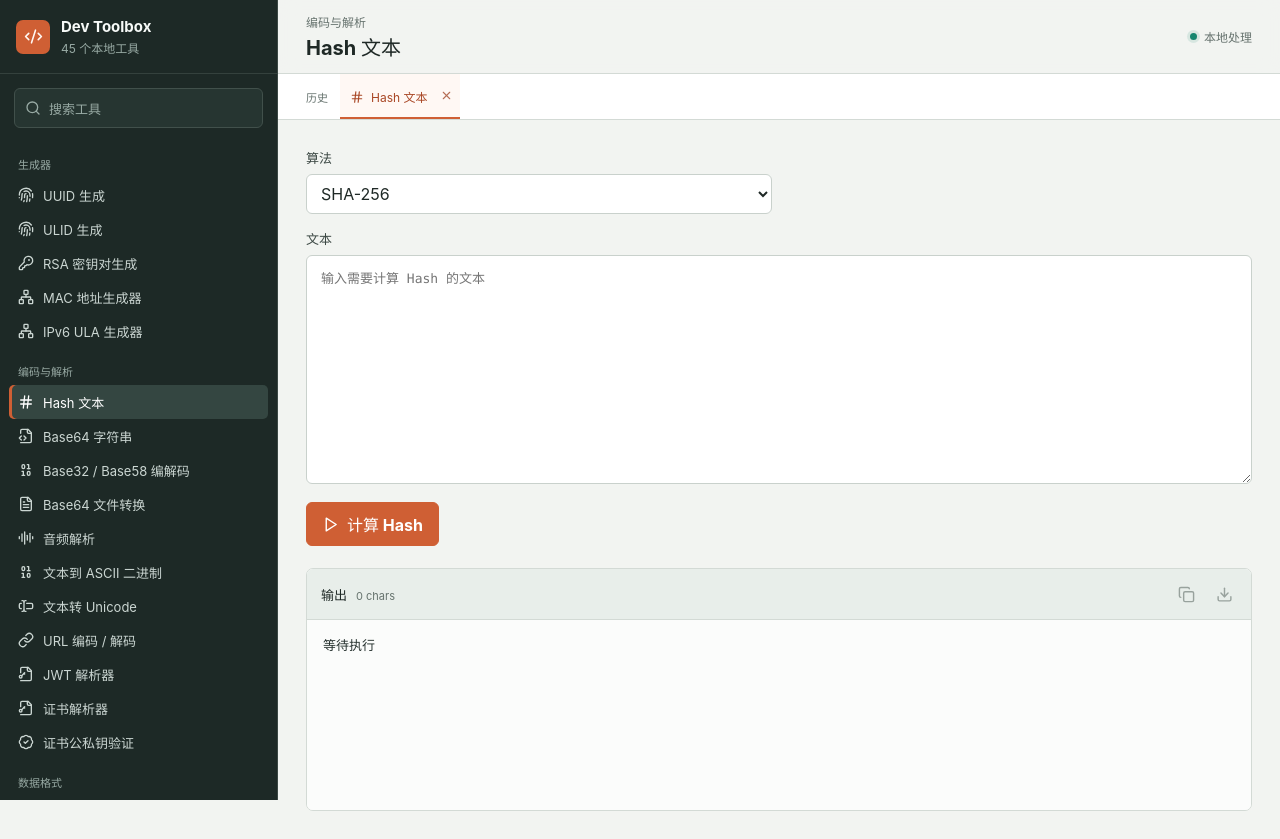
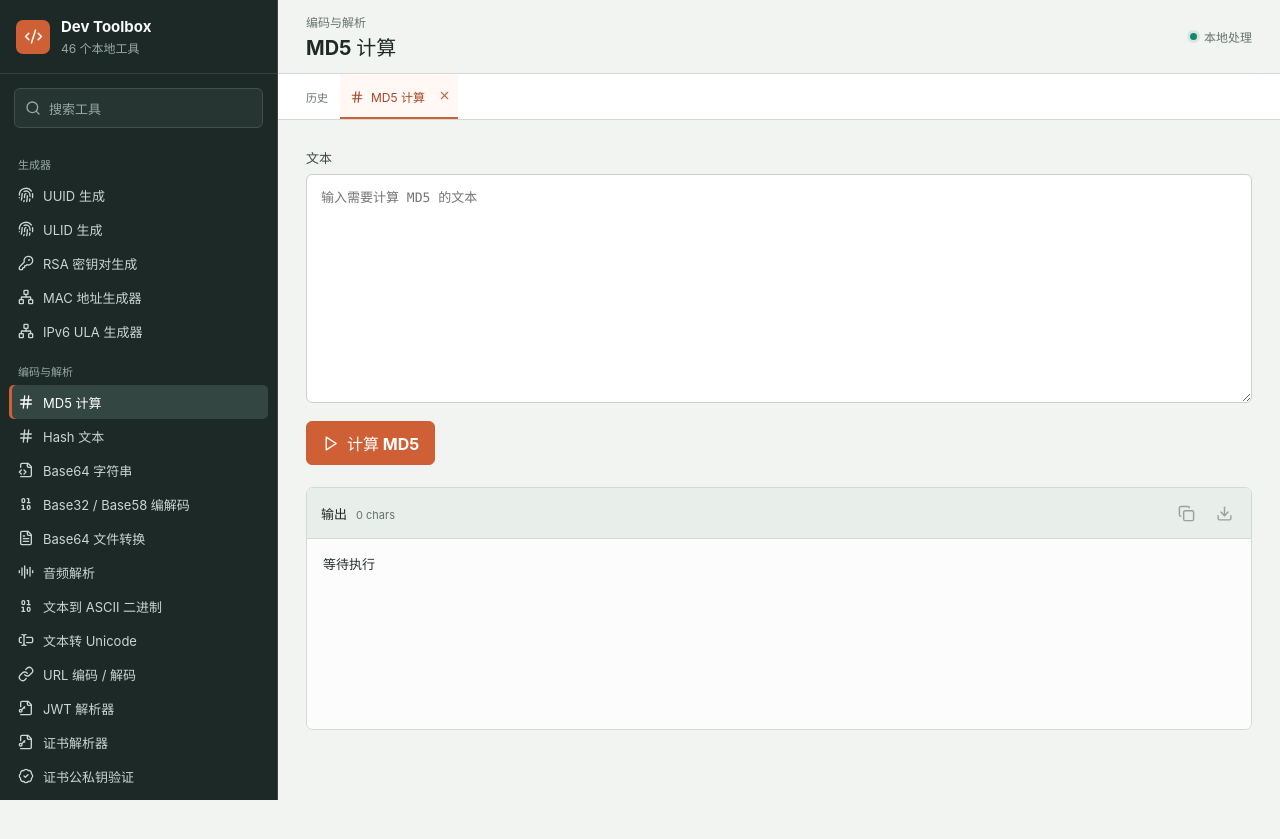
Before and after one commit to yunlingdie/dev-tool, a Vue app: page /#/md5 in a window 1280 px wide. Before the commit this address led to /#/hash-text. After the commit the page ends 800 px from the top, so only its background shows below. Built offline with nearby package versions, Linux system fonts and the light colour scheme.

Commit message:
添加 MD5 工具并支持时间自动转换

```diff
--- a/src/components/ToolWorkbench.vue
+++ b/src/components/ToolWorkbench.vue
@@ -60,6 +60,11 @@ async function applyCurrentPrefill(): Promise<void> {
   }
 
   values[field.key] = prefill.value
+
+  // Field-driven tools rerun through their value watcher, avoiding a duplicate search execution.
+  if (props.tool.autoRun) {
+    return
+  }
 
   // A later title search cancels any queued content run and waits for explicit user action.
   if (!prefill.autoRun) {
@@ -180,18 +185,35 @@ async function runTool(): Promise<void> {
       }
     }
   } finally {
-    const shouldRunPendingSearch = pendingAutoRun
+    const shouldRunPendingAutoRun = pendingAutoRun
     pendingAutoRun = false
     isRunning.value = false
 
-    // Multiple handoffs received during one run collapse into one execution of the latest value.
-    if (shouldRunPendingSearch) {
+    // Multiple automatic triggers received during one run collapse into one execution of the latest value.
+    if (shouldRunPendingAutoRun) {
       await runTool()
     }
   }
 }
 
+/** Schedules automatic tools after input changes while retaining only the latest pending values. */
+function runAutomaticTool(): void {
+  // Manual tools require an explicit command because incomplete inputs should not run eagerly.
+  if (!props.tool.autoRun) {
+    return
+  }
+
+  // An active execution must finish before the newest field state can be processed.
+  if (isRunning.value) {
+    pendingAutoRun = true
+    return
+  }
+
+  void runTool()
+}
+
 watch(() => props.prefill?.revision, applyCurrentPrefill, { immediate: true })
+watch(values, runAutomaticTool, { deep: true, immediate: true })
 
 /** Copies one named output and briefly confirms the completed action. */
 async function copyOutput(item: ToolOutput, index: number): Promise<void> {
@@ -363,7 +385,8 @@ function updateValue(field: ToolField, event: Event): void {
         </div>
       </div>
 
-      <div class="action-row">
+      <!-- Field-driven tools execute on every edit, so their submit control is unnecessary. -->
+      <div v-if="!tool.autoRun" class="action-row">
         <button class="primary-action" type="submit" :disabled="isRunning">
           <!-- Running tools use motion to communicate that the command is still active. -->
           <LoaderCircle v-if="isRunning" :size="17" class="spin" aria-hidden="true" />
--- a/src/tools/definitions.ts
+++ b/src/tools/definitions.ts
@@ -420,6 +420,18 @@ function convertDocker(values: ToolValues): ToolResult {
 
 export const tools: ToolDefinition[] = [
   {
+    id: 'md5',
+    title: 'MD5 计算',
+    category: categoryById.encode,
+    icon: Hash,
+    fields: [
+      { key: 'input', label: '文本', type: 'textarea', defaultValue: '', placeholder: '输入需要计算 MD5 的文本', wide: true },
+    ],
+    actionLabel: '计算 MD5',
+    // Calculates a browser-local MD5 digest for the supplied UTF-8 text.
+    execute: async (values) => output(await hashText(textValue(values, 'input'), 'MD5')),
+  },
+  {
     id: 'hash-text',
     title: 'Hash 文本',
     category: categoryById.encode,
@@ -478,7 +490,7 @@ export const tools: ToolDefinition[] = [
     fields: [
       { key: 'input', label: '日期或时间戳', type: 'text', defaultValue: new Date().toISOString(), placeholder: 'ISO 日期、Unix 秒或毫秒', wide: true },
       { key: 'timeZone', label: '目标时区', type: 'select', defaultValue: 'Asia/Shanghai', options: ['Asia/Shanghai', 'UTC', 'Asia/Tokyo', 'Europe/London', 'America/New_York'].map((value) => ({ label: value, value })) },
-    ], actionLabel: '转换时间', execute: convertDateTool,
+    ], actionLabel: '转换时间', autoRun: true, execute: convertDateTool,
   },
   {
     id: 'base-converter', title: '进制转换', category: categoryById.text, icon: Binary,
--- a/src/tools/types.ts
+++ b/src/tools/types.ts
@@ -66,6 +66,7 @@ export interface ToolDefinition {
   fields: ToolField[]
   actionLabel: string
   execute: (values: ToolValues) => ToolResult | Promise<ToolResult>
+  autoRun?: boolean
   outputLabel?: string
   outputLabels?: string[]
 }
```
Also changed, not shown: 1 other file (tests, documents, lock files or other folders).
